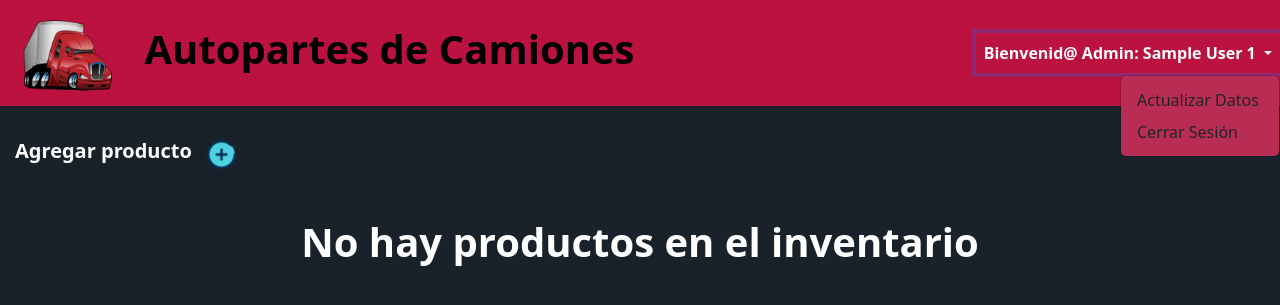
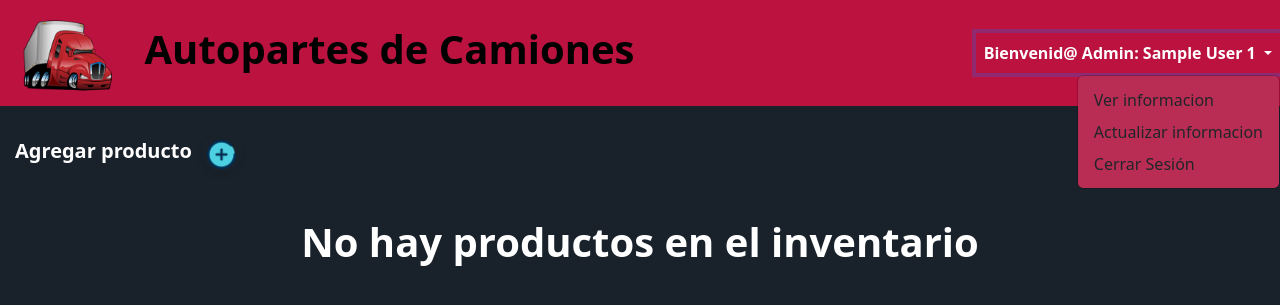
Before and after one commit to AlejandroHdzB/PrograWeb, a PHP site: page /admin/vistaAdmin.php in a window 1280 px wide, after a click that opens the changed part. Shown: the top 305 px of the page. Run offline with PHP 8.4, Linux system fonts and the light colour scheme; the visitor is signed in with stand-in values (Sample User, id 1); data that the repository does not hold is empty.

Commit message:
agregar links

```diff
--- a/admin/vistaAdmin.php
+++ b/admin/vistaAdmin.php
@@ -60,7 +60,8 @@ if ($encontrado) {
             <strong>Bienvenid@ Admin: <?php echo $_SESSION['nombre']." ".$_SESSION['apellidos'] ?> <!-- Muestra el nombre del administrador -->
             </a>
             <ul class="style-drop-it:hover style-dropdown dropdown-menu dropdown-menu-end" data-bs-toggle="dropdown" data-bs-display="static" aria-labelledby="navbarDropdown">
-                <li><a class="dropdown-item" href="#">Actualizar Datos</a></li>
+                <li><a class="dropdown-item" href="informacionUsusario.php">Ver informacion</a></li>
+                <li><a class="dropdown-item" href="actualizarUsuario.php">Actualizar informacion</a></li>
                 <li><a class="dropdown-item" href="#">Cerrar Sesión</a></li>
             </ul>
         </li>
--- a/cliente/vistaCliente.php
+++ b/cliente/vistaCliente.php
@@ -53,7 +53,7 @@ if($encontrado){
                             Bienvenido: <?php echo $_SESSION['nombre']." ".$_SESSION['apellidos'] ?>
                         </a>
                         <ul class="dropdown-menu dropdown-menu-end style-dropdown">
-                            <li><a class="dropdown-item style-drop-it" href="#">Actualizar datos</a></li>
+                            <li><a class="dropdown-item style-drop-it" href="informacionUsusario.php">Ver informacion</a></li>
                             <li><a class="dropdown-item style-drop-it" id="cerrarSesion">Cerrar sesión</a></li>
                         </ul>
                     </li>
```
